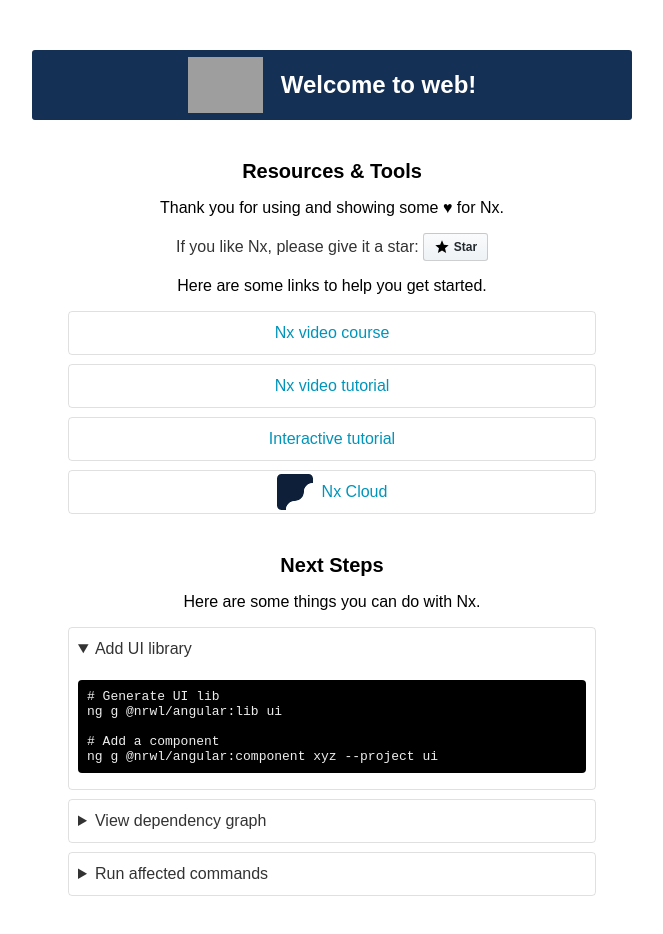
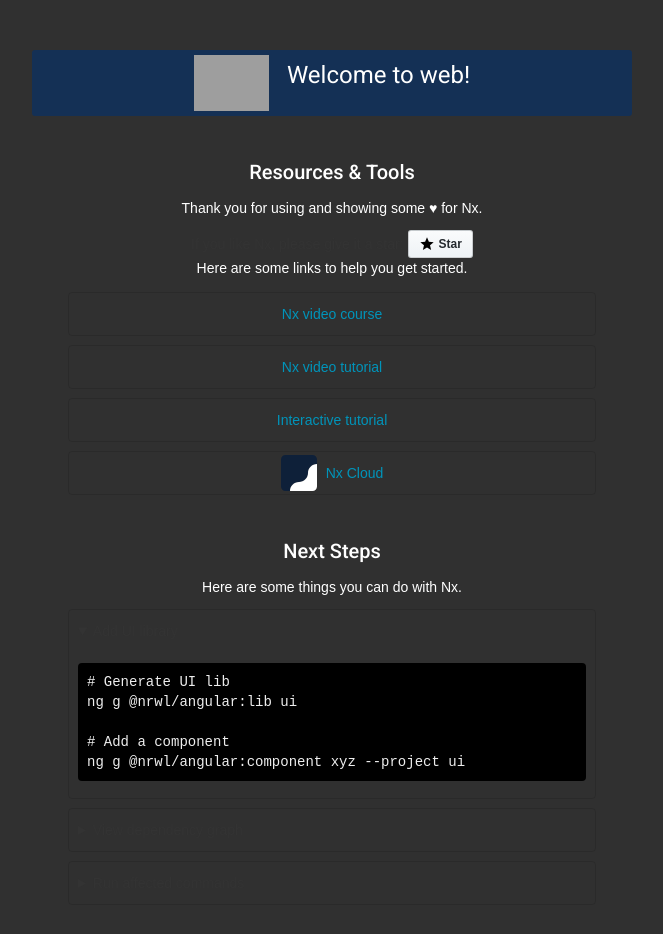
Before and after one commit to ziacik/amelie-git, an Angular app: page / in a window 1280 px wide. Shown: the top 934 px of the page, without its empty margins (308-971 px from the left). After the commit the page ends 905 px from the top, so only its background shows below. Built offline with nearby package versions, Linux system fonts and the light colour scheme; grey boxes are pictures that could not be loaded.

Commit message:
chore: material added

```diff
--- a/angular.json
+++ b/angular.json
@@ -22,7 +22,10 @@
 						"tsConfig": "apps/web/tsconfig.app.json",
 						"aot": true,
 						"assets": ["apps/web/src/favicon.ico", "apps/web/src/assets"],
-						"styles": ["apps/web/src/styles.scss"],
+						"styles": [
+							"./node_modules/@angular/material/prebuilt-themes/pink-bluegrey.css",
+							"apps/web/src/styles.scss"
+						],
 						"scripts": []
 					},
 					"configurations": {
--- a/apps/web/src/app/app.module.ts
+++ b/apps/web/src/app/app.module.ts
@@ -2,10 +2,11 @@
 import { NgModule } from '@angular/core';
 
 import { AppComponent } from './app.component';
+import { BrowserAnimationsModule } from '@angular/platform-browser/animations';
 
 @NgModule({
 	declarations: [AppComponent],
-	imports: [BrowserModule],
+	imports: [BrowserModule, BrowserAnimationsModule],
 	providers: [],
 	bootstrap: [AppComponent],
 })
--- a/apps/web/src/index.html
+++ b/apps/web/src/index.html
@@ -6,8 +6,16 @@
 		<base href="./" />
 		<meta name="viewport" content="width=device-width, initial-scale=1" />
 		<link rel="icon" type="image/x-icon" href="favicon.ico" />
+		<link
+			href="https://fonts.googleapis.com/css?family=Roboto:300,400,500&display=swap"
+			rel="stylesheet"
+		/>
+		<link
+			href="https://fonts.googleapis.com/icon?family=Material+Icons"
+			rel="stylesheet"
+		/>
 	</head>
-	<body>
+	<body class="mat-typography mat-app-background">
 		<amelie-git-root></amelie-git-root>
 	</body>
 </html>
--- a/apps/web/src/styles.scss
+++ b/apps/web/src/styles.scss
@@ -1 +1,10 @@
 /* You can add global styles to this file, and also import other style files */
+
+html,
+body {
+	height: 100%;
+}
+body {
+	margin: 0;
+	font-family: Roboto, 'Helvetica Neue', sans-serif;
+}
--- a/package.json
+++ b/package.json
@@ -30,10 +30,12 @@
 	"private": true,
 	"dependencies": {
 		"@angular/animations": "^10.1.0",
+		"@angular/cdk": "~10.2.7",
 		"@angular/common": "^10.1.0",
 		"@angular/compiler": "^10.1.0",
 		"@angular/core": "^10.1.0",
 		"@angular/forms": "^10.1.0",
+		"@angular/material": "~10.2.7",
 		"@angular/platform-browser": "^10.1.0",
 		"@angular/platform-browser-dynamic": "^10.1.0",
 		"@angular/router": "^10.1.0",
```
Also changed, not shown: 1 other file (tests, documents, lock files or other folders).
